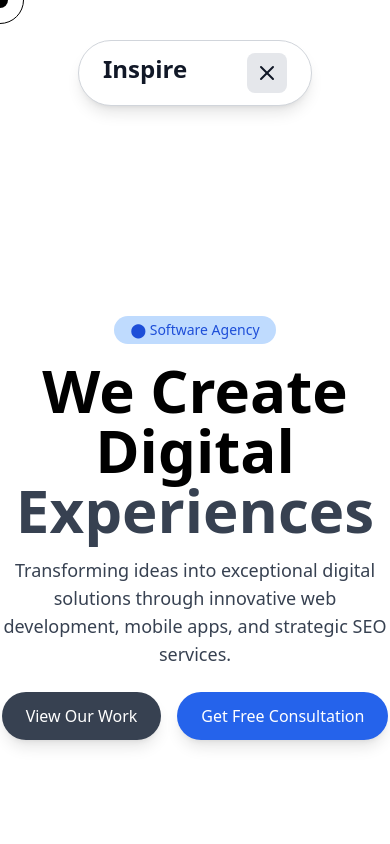
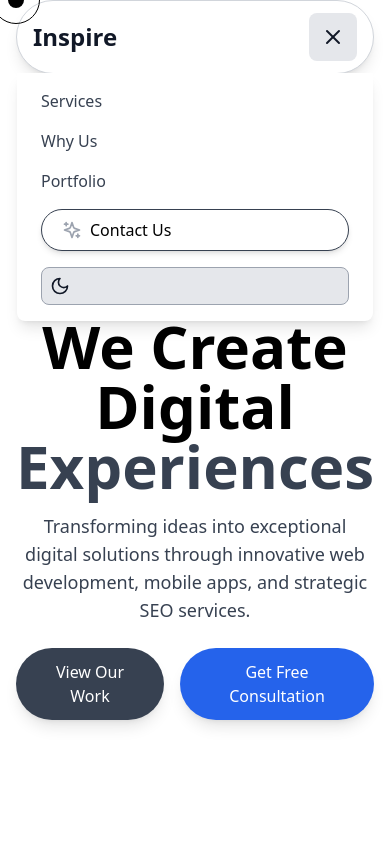
Before and after one commit to sachinrajput99/inspire_portfolio, a React (Vite) app: page / in a window 390 px wide. Both pictures are taken after a click on the button "Toggle Menu". Shown: the top 844 px of the page. Built offline with nearby package versions, Linux system fonts and the light colour scheme.

Commit message:
mobile responsive corrected

```diff
--- a/src/App.tsx
+++ b/src/App.tsx
@@ -14,17 +14,16 @@ import Cursor from "./components/Cursor";
 
 const App: React.FC = () => {
   const [isDarkMode, setIsDarkMode] = useState<boolean>(() => {
-    // Retrieve theme preference from localStorage, default to light mode
     return localStorage.getItem("theme") === "dark";
   });
 
   useEffect(() => {
     if (isDarkMode) {
       document.documentElement.classList.add("dark");
-      localStorage.setItem("theme", "dark"); // Save preference
+      localStorage.setItem("theme", "dark");
     } else {
       document.documentElement.classList.remove("dark");
-      localStorage.setItem("theme", "light"); // Save preference
+      localStorage.setItem("theme", "light");
     }
   }, [isDarkMode]);
 
@@ -37,25 +36,23 @@ const App: React.FC = () => {
   const scrollToContact = () => {
     const contactSection = document.getElementById("contact");
     contactSection?.scrollIntoView({ behavior: "smooth" });
+    setIsMenuOpen(false);
   };
 
   return (
     <div className={`min-h-screen ${isDarkMode ? "dark" : ""}`}>
+      <main className="bg-white dark:bg-black transition-colors flex flex-col px-4 sm:px-6 md:px-12 lg:px-24 max-w-screen-xl mx-auto relative">
 
-
-      <main className="bg-white dark:bg-black transition-colors flex flex-col">
-     <div className="dark:bg-black bg-white flex justify-center pt-10">
-
-
-      <nav className="flex flex-row justify-between  z-50 bg-white dark:bg-gray-900 shadow-lg rounded-full px-6 py-3  w-[60%] border border-gray-300 dark:border-gray-700">
+        <nav className="flex justify-between items-center z-50 bg-white dark:bg-gray-900 shadow-lg rounded-full px-4 sm:px-6 md:px-6 py-3 w-full max-w-4xl md:w-[60%] border border-gray-300 dark:border-gray-700 mx-auto relative">
           <motion.div
             initial={{ opacity: 0, x: -20 }}
             animate={{ opacity: 1, x: 0 }}
-          className="text-2xl font-bold text-gray-900 dark:text-white"
+            className="text-2xl font-bold text-gray-900 dark:text-white select-none"
           >
             Inspire
           </motion.div>
 
+          {/* Desktop menu */}
           <div className="hidden md:flex items-center space-x-8 text-lg font-medium">
             <NavLink href="#services">Services</NavLink>
             <NavLink href="#why-choose-us">Why Us</NavLink>
@@ -66,29 +63,83 @@ const App: React.FC = () => {
               whileTap={{ scale: 0.9 }}
               onClick={toggleDarkMode}
               className="p-2 rounded-lg bg-gray-200 dark:bg-gray-700 hover:bg-gray-300 dark:hover:bg-gray-600 transition-all border border-gray-400 dark:border-gray-600"
+              aria-label="Toggle Dark Mode"
             >
-            {isDarkMode ? <Sun className="w-5 h-5 text-gray-900 dark:text-white" /> : <Moon className="w-5 h-5 text-gray-900 dark:text-white" />}
+              {isDarkMode ? (
+                <Sun className="w-5 h-5 text-gray-900 dark:text-white" />
+              ) : (
+                <Moon className="w-5 h-5 text-gray-900 dark:text-white" />
+              )}
             </motion.button>
           </div>
 
+          {/* Mobile menu button */}
           <div className="md:hidden">
             <button
               onClick={() => setIsMenuOpen(!isMenuOpen)}
-            className="p-2 rounded-lg bg-gray-200 dark:bg-gray-700 hover:bg-gray-300 dark:hover:bg-gray-600 transition-all"
+              className="p-3 rounded-lg bg-gray-200 dark:bg-gray-700 hover:bg-gray-300 dark:hover:bg-gray-600 transition-all"
+              aria-label="Toggle Menu"
             >
-            {isMenuOpen ? <X className="w-6 h-6 text-gray-900 dark:text-white" /> : <Menu className="w-6 h-6 text-gray-900 dark:text-white" />}
+              {isMenuOpen ? (
+                <X className="w-6 h-6 text-gray-900 dark:text-white" />
+              ) : (
+                <Menu className="w-6 h-6 text-gray-900 dark:text-white" />
+              )}
             </button>
           </div>
+
+          {/* Mobile menu dropdown */}
+          {isMenuOpen && (
+            <motion.div
+              initial={{ opacity: 0, y: -10 }}
+              animate={{ opacity: 1, y: 0 }}
+              exit={{ opacity: 0, y: -10 }}
+              className="absolute top-full left-0 right-0 bg-white dark:bg-gray-900 shadow-lg rounded-b-lg px-6 py-4 flex flex-col space-y-4 md:hidden z-50"
+            >
+              <NavLink href="#services" onClick={() => setIsMenuOpen(false)}>
+                Services
+              </NavLink>
+              <NavLink href="#why-choose-us" onClick={() => setIsMenuOpen(false)}>
+                Why Us
+              </NavLink>
+              <NavLink href="#portfolio" onClick={() => setIsMenuOpen(false)}>
+                Portfolio
+              </NavLink>
+              <CustomButton
+                text="Contact Us"
+                onClick={() => {
+                  scrollToContact();
+                  setIsMenuOpen(false);
+                }}
+              />
+              <motion.button
+                whileHover={{ scale: 1.1 }}
+                whileTap={{ scale: 0.9 }}
+                onClick={() => {
+                  toggleDarkMode();
+                  setIsMenuOpen(false);
+                }}
+                className="p-2 rounded-lg bg-gray-200 dark:bg-gray-700 hover:bg-gray-300 dark:hover:bg-gray-600 transition-all border border-gray-400 dark:border-gray-600"
+                aria-label="Toggle Dark Mode"
+              >
+                {isDarkMode ? (
+                  <Sun className="w-5 h-5 text-gray-900 dark:text-white" />
+                ) : (
+                  <Moon className="w-5 h-5 text-gray-900 dark:text-white" />
+                )}
+              </motion.button>
+            </motion.div>
+          )}
         </nav>
-      </div>
+
         <Cursor />
+
         <Hero />
         <Services />
-        {/* chose one from these 2 */}
+        {/* choose one */}
         <ProcessSection />
         <WorkProcess />
         <WhyChooseUs />
-
         <Portfolio />
         <ContactSection />
         <Footer />
@@ -100,13 +151,15 @@ const App: React.FC = () => {
 interface NavLinkProps {
   href: string;
   children: React.ReactNode;
+  onClick?: () => void;
 }
 
-const NavLink: React.FC<NavLinkProps> = ({ href, children }) => (
+const NavLink: React.FC<NavLinkProps> = ({ href, children, onClick }) => (
   <motion.a
     href={href}
+    onClick={onClick}
     whileHover={{ scale: 1.1 }}
-    className="text-gray-700 dark:text-gray-300 font-medium hover:text-blue-600 dark:hover:text-blue-400 transition-colors"
+    className="text-gray-700 dark:text-gray-300 font-medium hover:text-blue-600 dark:hover:text-blue-400 transition-colors select-none"
   >
     {children}
   </motion.a>
```
Lines whose indentation alone changed are shown as unchanged.
